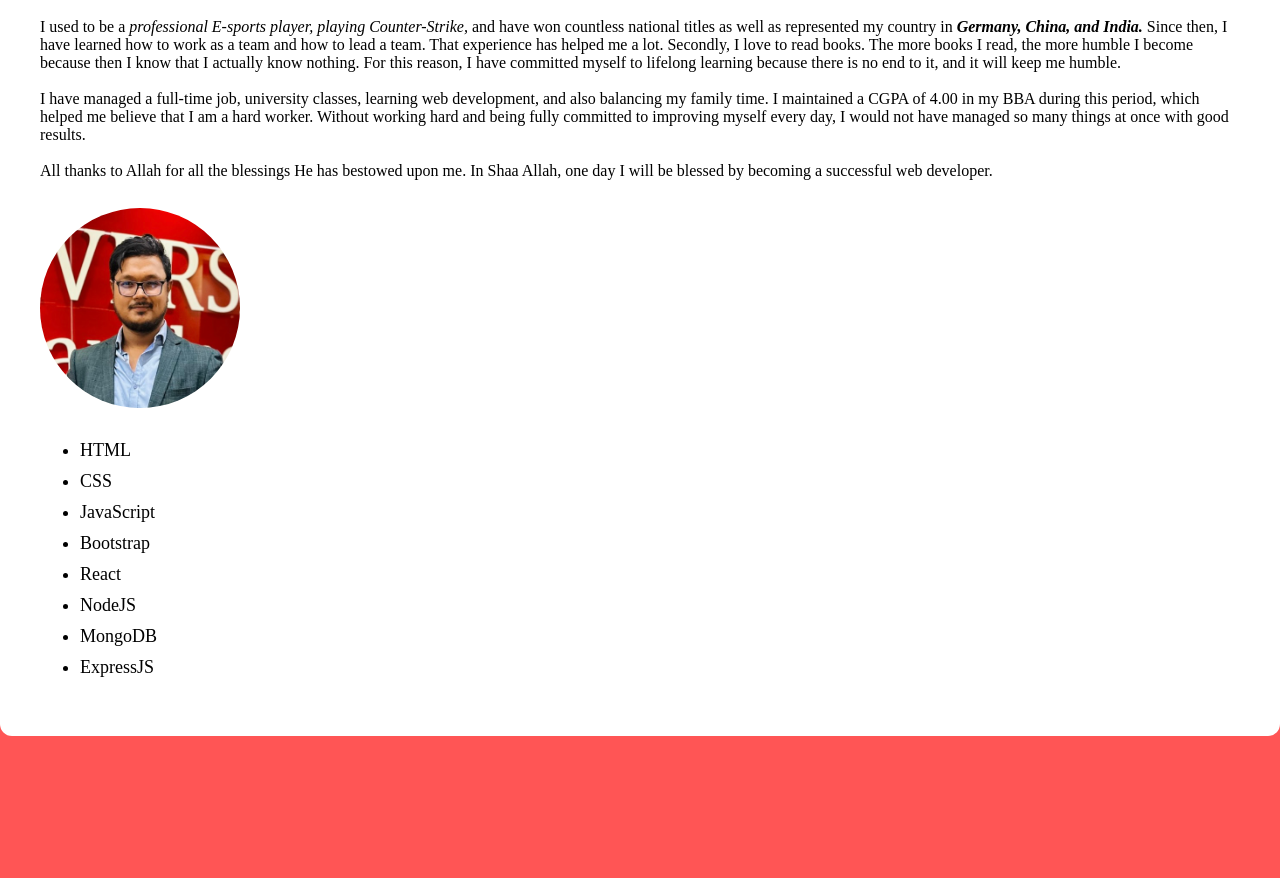
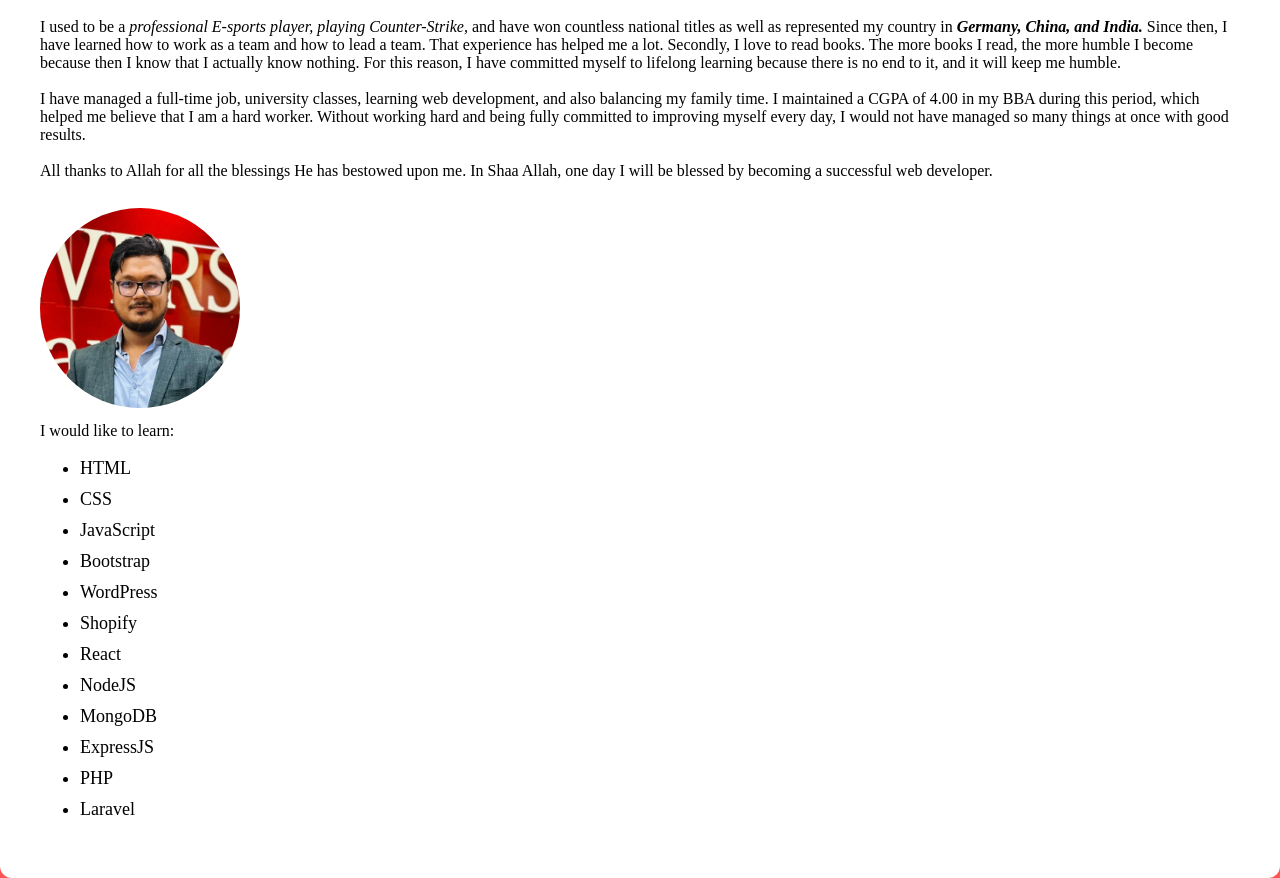
Before and after one commit to NoorTushar/shopify-class-01, a plain HTML site: page index.html in a window 1280 px wide. Shown: the part 158-1036 px from the top of the page. Before the commit the page ends 894 px from the top, so only its background shows below. Drawn offline with Linux system fonts and the light colour scheme.

Commit message:
update-02

```diff
--- a/index.html
+++ b/index.html
@@ -63,15 +63,20 @@
       />
 
       <div>
+        I would like to learn: <br />
         <ul style="font-size: 18px">
           <li style="margin-bottom: 10px">HTML</li>
           <li style="margin-bottom: 10px">CSS</li>
           <li style="margin-bottom: 10px">JavaScript</li>
           <li style="margin-bottom: 10px">Bootstrap</li>
+          <li style="margin-bottom: 10px">WordPress</li>
+          <li style="margin-bottom: 10px">Shopify</li>
           <li style="margin-bottom: 10px">React</li>
           <li style="margin-bottom: 10px">NodeJS</li>
           <li style="margin-bottom: 10px">MongoDB</li>
           <li style="margin-bottom: 10px">ExpressJS</li>
+          <li style="margin-bottom: 10px">PHP</li>
+          <li style="margin-bottom: 10px">Laravel</li>
         </ul>
       </div>
     </div>
```
